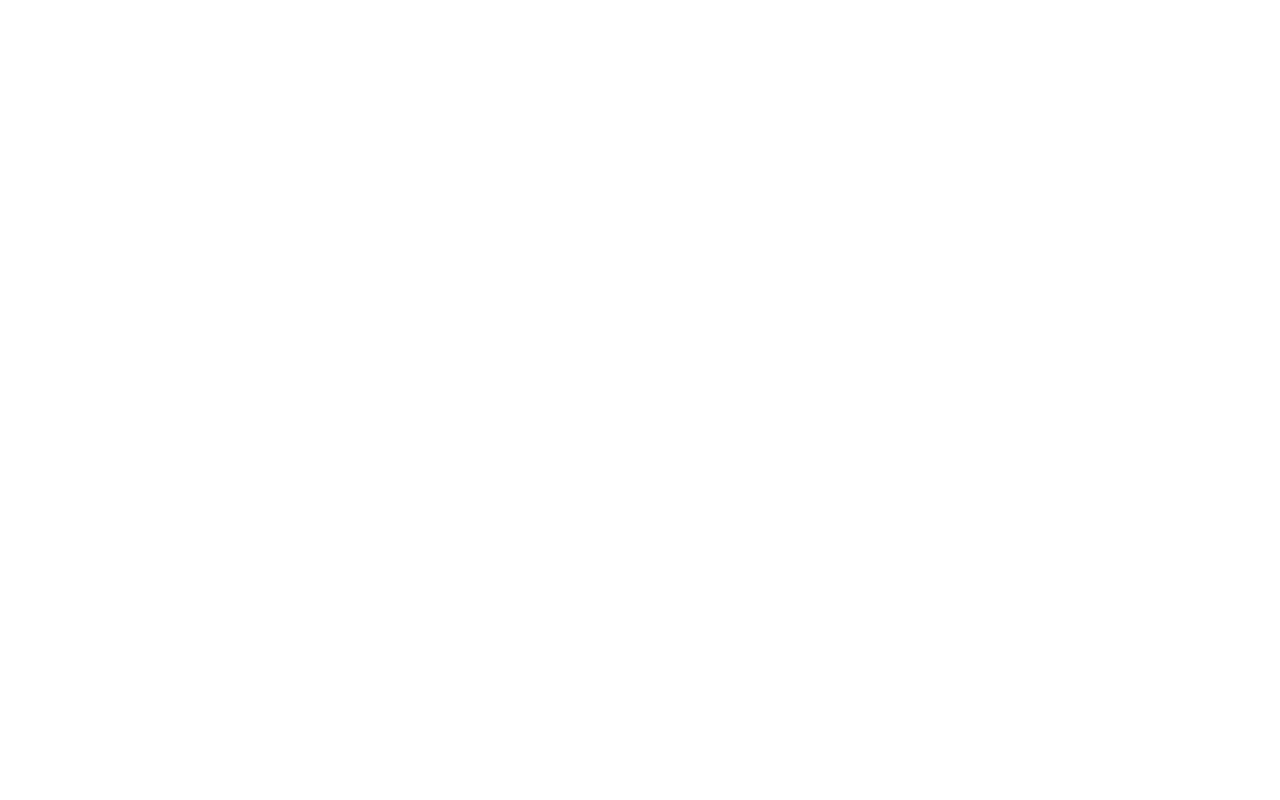
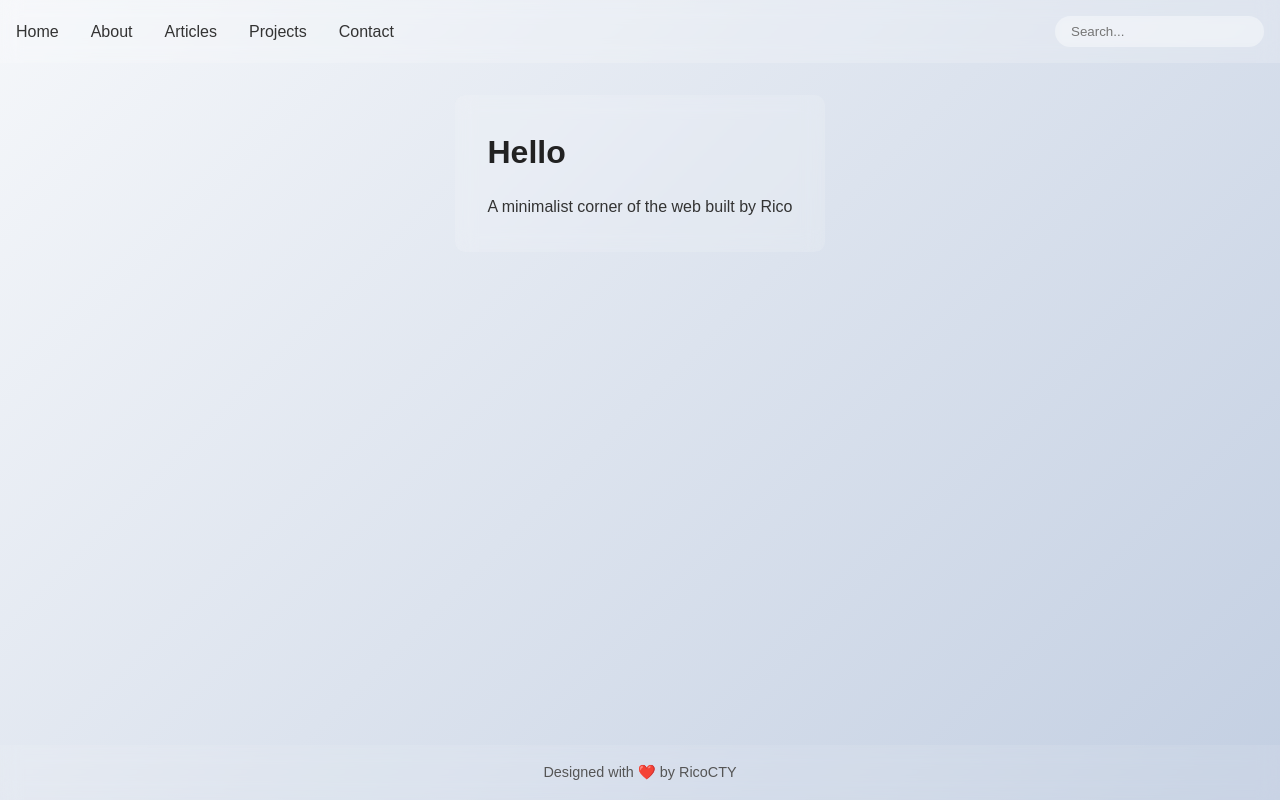
Before and after one commit to RicoCTY/RicoCTY.github.io, a plain HTML site: page index.html in a window 1280 px wide. Drawn offline with Linux system fonts and the light colour scheme.

Commit message:
Add initial HTML structure, CSS styles, and JavaScript for search functionality

```diff
--- a/index.html
+++ b/index.html
@@ -3,9 +3,31 @@
 <head>
     <meta charset="UTF-8">
     <meta name="viewport" content="width=device-width, initial-scale=1.0">
-    <title>RicoCTY</title>
+    <title>RicoCTY Website</title>
+    <link rel="stylesheet" href="styles.css">
 </head>
 <body>
+    <nav>
+        <ul>
+            <li><a href="index.html">Home</a></li>
+            <li><a href="about.html">About</a></li>
+            <li><a href="articles.html">Articles</a></li>
+            <li><a href="projects.html">Projects</a></li>
+            <li><a href="contact.html">Contact</a></li>
+        </ul>
+        <input type="text" class="search-bar" placeholder="Search...">
+    </nav>
 
+    <div class="container">
+        <div class="section">
+            <h1>Hello</h1>
+            <p>A minimalist corner of the web built by Rico</p>
+        </div>
+    </div>
+
+    <footer>
+        Designed with ❤️ by RicoCTY
+    </footer>
+    <script src="script.js"></script>
 </body>
 </html>
--- /dev/null
+++ b/script.js
@@ -0,0 +1,15 @@
+// script.js
+document.addEventListener('DOMContentLoaded', () => {
+    const searchBar = document.querySelector('.search-bar');
+    const sections = document.querySelectorAll('.section');
+
+    if (searchBar) {
+        searchBar.addEventListener('input', (e) => {
+            const query = e.target.value.toLowerCase();
+            sections.forEach(section => {
+                const text = section.textContent.toLowerCase();
+                section.style.display = text.includes(query) ? 'block' : 'none';
+            });
+        });
+    }
+});
--- /dev/null
+++ b/styles.css
@@ -0,0 +1,111 @@
+/* styles.css */
+* {
+    margin: 0;
+    padding: 0;
+    box-sizing: border-box;
+    font-family: 'Arial', sans-serif;
+}
+
+body {
+    background: linear-gradient(135deg, #f5f7fa, #c3cfe2);
+    color: #333;
+    line-height: 1.6;
+    min-height: 100vh;
+    display: flex;
+    flex-direction: column;
+}
+
+/* Navigation */
+nav {
+    background: rgba(255, 255, 255, 0.2);
+    backdrop-filter: blur(10px);
+    padding: 1rem;
+    position: sticky;
+    top: 0;
+    z-index: 10;
+    display: flex;
+    justify-content: space-between;
+    align-items: center;
+}
+
+nav ul {
+    list-style: none;
+    display: flex;
+    gap: 2rem;
+}
+
+nav ul li a {
+    text-decoration: none;
+    color: #333;
+    font-weight: 500;
+    transition: color 0.3s;
+}
+
+nav ul li a:hover {
+    color: #007bff;
+}
+
+/* Search Bar */
+.search-bar {
+    padding: 0.5rem 1rem;
+    border: none;
+    border-radius: 20px;
+    background: rgba(255, 255, 255, 0.3);
+    backdrop-filter: blur(5px);
+    outline: none;
+}
+
+/* Main Content */
+.container {
+    max-width: 1200px;
+    margin: 2rem auto;
+    padding: 0 1rem;
+    flex: 1;
+}
+
+.section {
+    background: rgba(255, 255, 255, 0.15);
+    backdrop-filter: blur(10px);
+    border-radius: 10px;
+    padding: 2rem;
+    margin-bottom: 2rem;
+}
+
+h1, h2 {
+    color: #222;
+    margin-bottom: 1rem;
+}
+
+/* Articles and Projects Lists */
+.list {
+    display: grid;
+    grid-template-columns: repeat(auto-fit, minmax(250px, 1fr));
+    gap: 1rem;
+}
+
+.list-item {
+    background: rgba(255, 255, 255, 0.2);
+    backdrop-filter: blur(5px);
+    padding: 1rem;
+    border-radius: 8px;
+    transition: transform 0.3s;
+}
+
+.list-item:hover {
+    transform: translateY(-5px);
+}
+
+/* Footer */
+footer {
+    text-align: center;
+    padding: 1rem;
+    background: rgba(255, 255, 255, 0.1);
+    backdrop-filter: blur(10px);
+    font-size: 0.9rem;
+    color: #555;
+}
+
+footer a {
+    color: #007bff;
+    text-decoration: none;
+}
```
